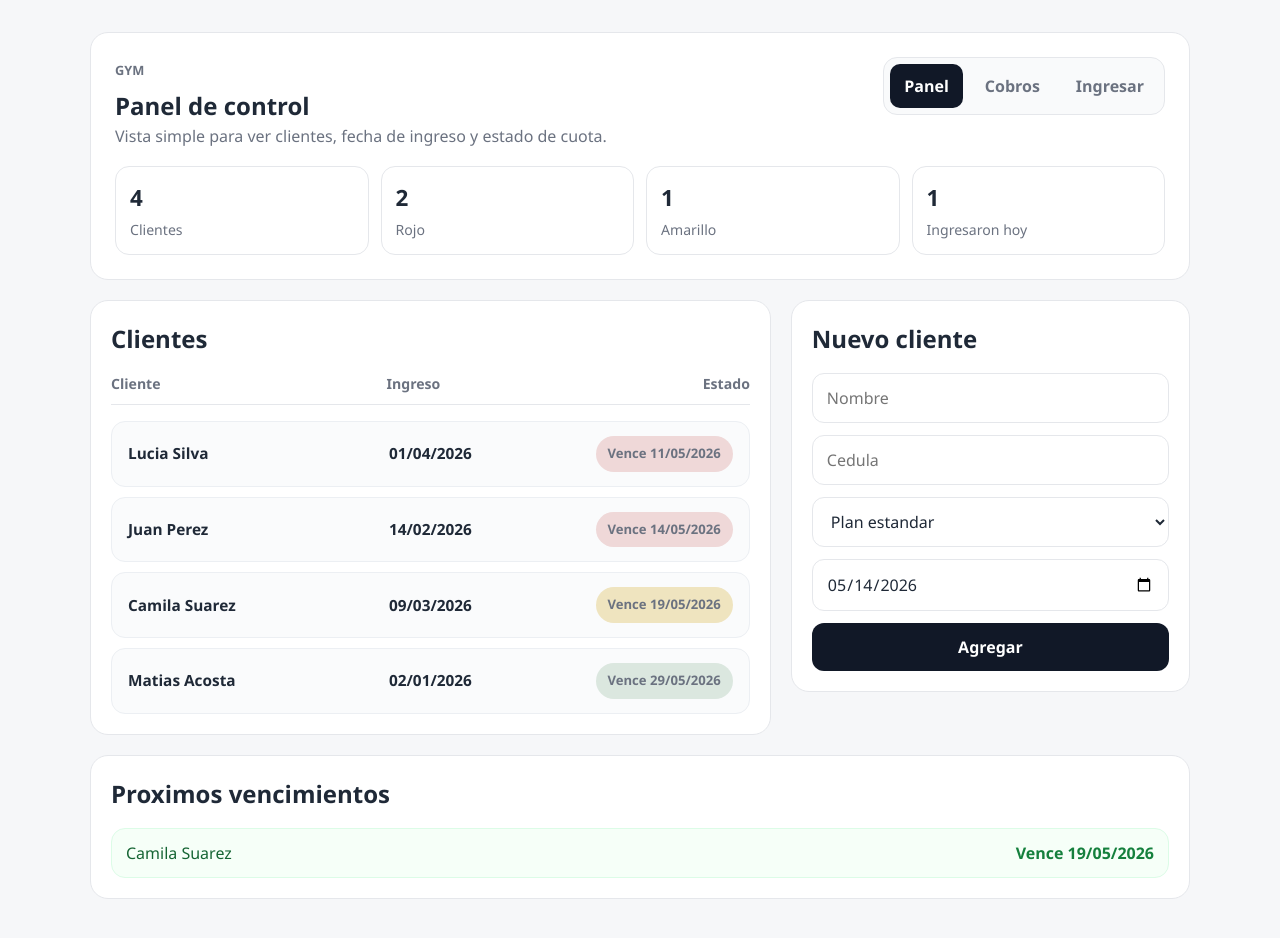
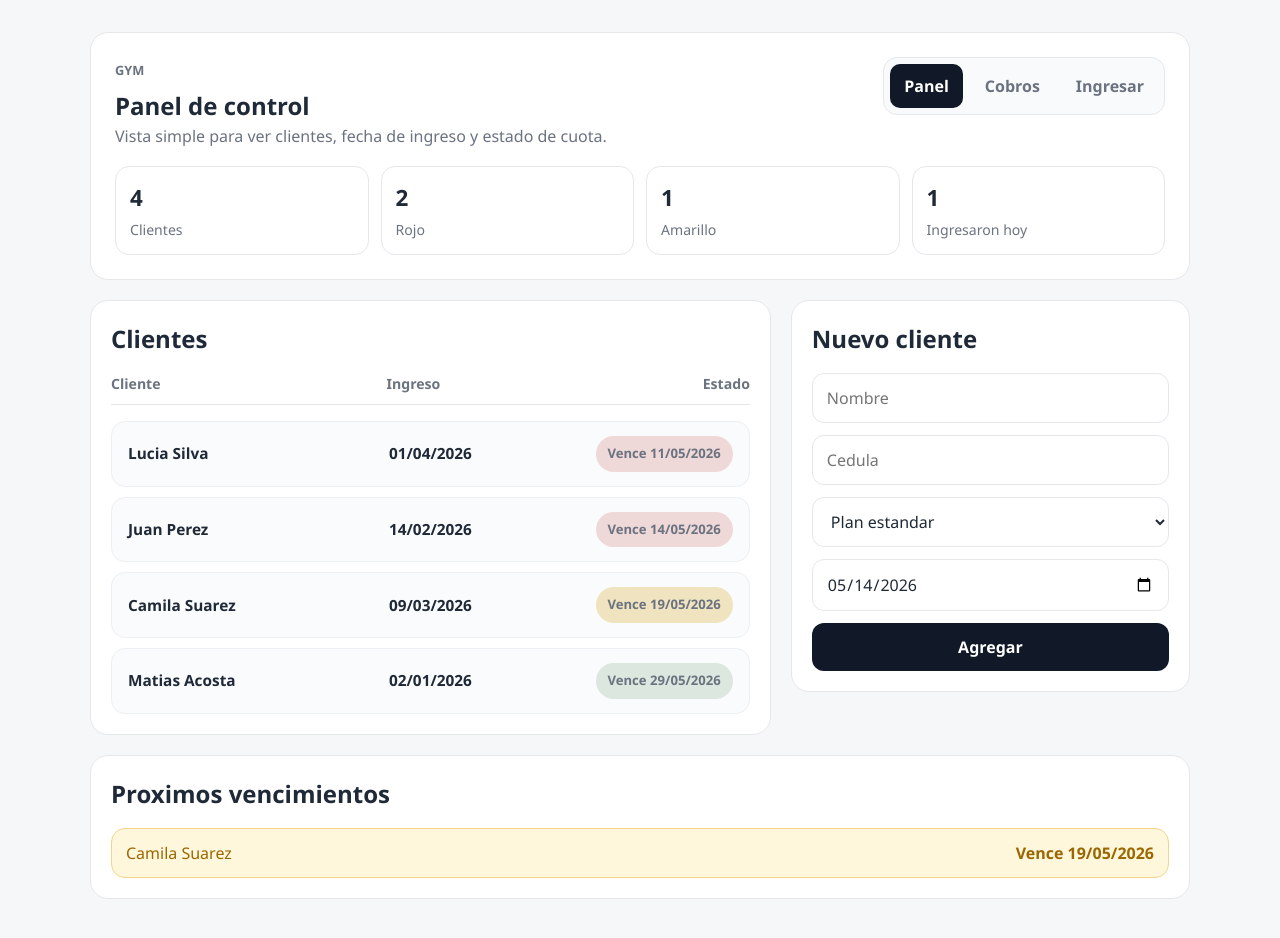
Before and after one commit to MoNRaSpGit/frontend-gym, a React (Vite) app: page / in a window 1280 px wide. Shown: the top 938 px of the page. Built offline with nearby package versions, Linux system fonts and the light colour scheme.

Commit message:
Highlight gym upcoming dues in yellow

```diff
--- a/src/styles/global.css
+++ b/src/styles/global.css
@@ -269,6 +269,16 @@ a {
 
 .movement-row strong {
   color: #15803d;
+}
+
+.movement-layout .movement-row {
+  background: var(--warning-soft);
+  border-color: #f4d38b;
+  color: var(--warning-text);
+}
+
+.movement-layout .movement-row strong {
+  color: var(--warning-text);
 }
 
 .table-row {
```
